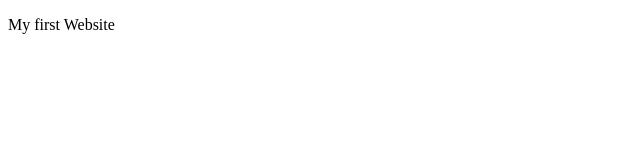
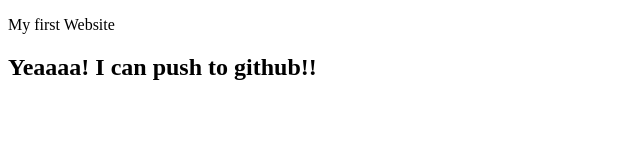
Before and after one commit to ZunaidzZ/First-Website, a plain HTML site: page index.html in a window 1280 px wide. Shown: the whole page, without its empty margins (0-640 px from the left). Drawn offline with Linux system fonts and the light colour scheme.

Commit message:
learn github successfully

```diff
--- a/index.html
+++ b/index.html
@@ -8,5 +8,6 @@
 </head>
 <body>
     <p>My first Website</p>
+    <h2>Yeaaaa! I can push to github!!</h2>
 </body>
 </html>
```
